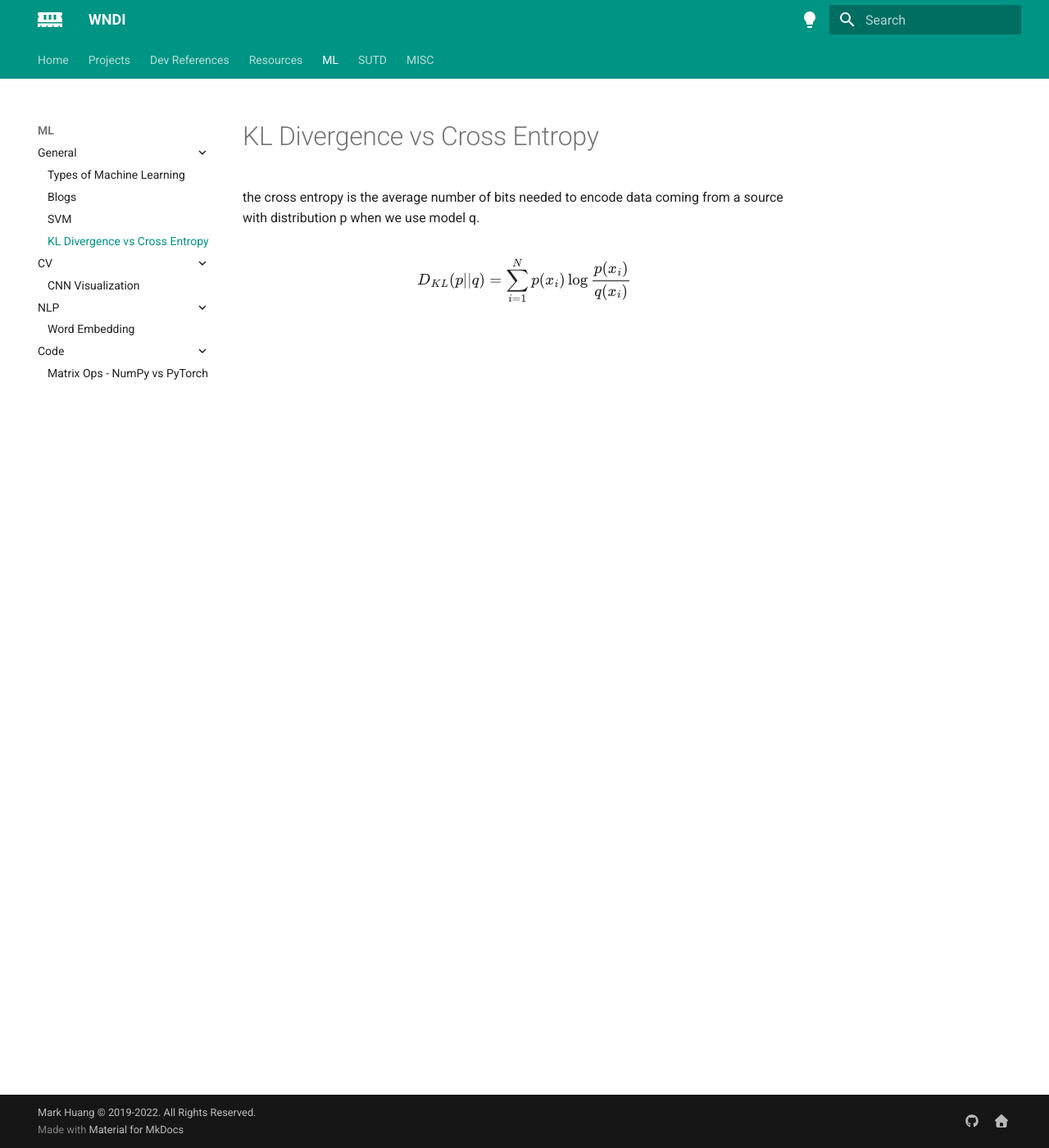
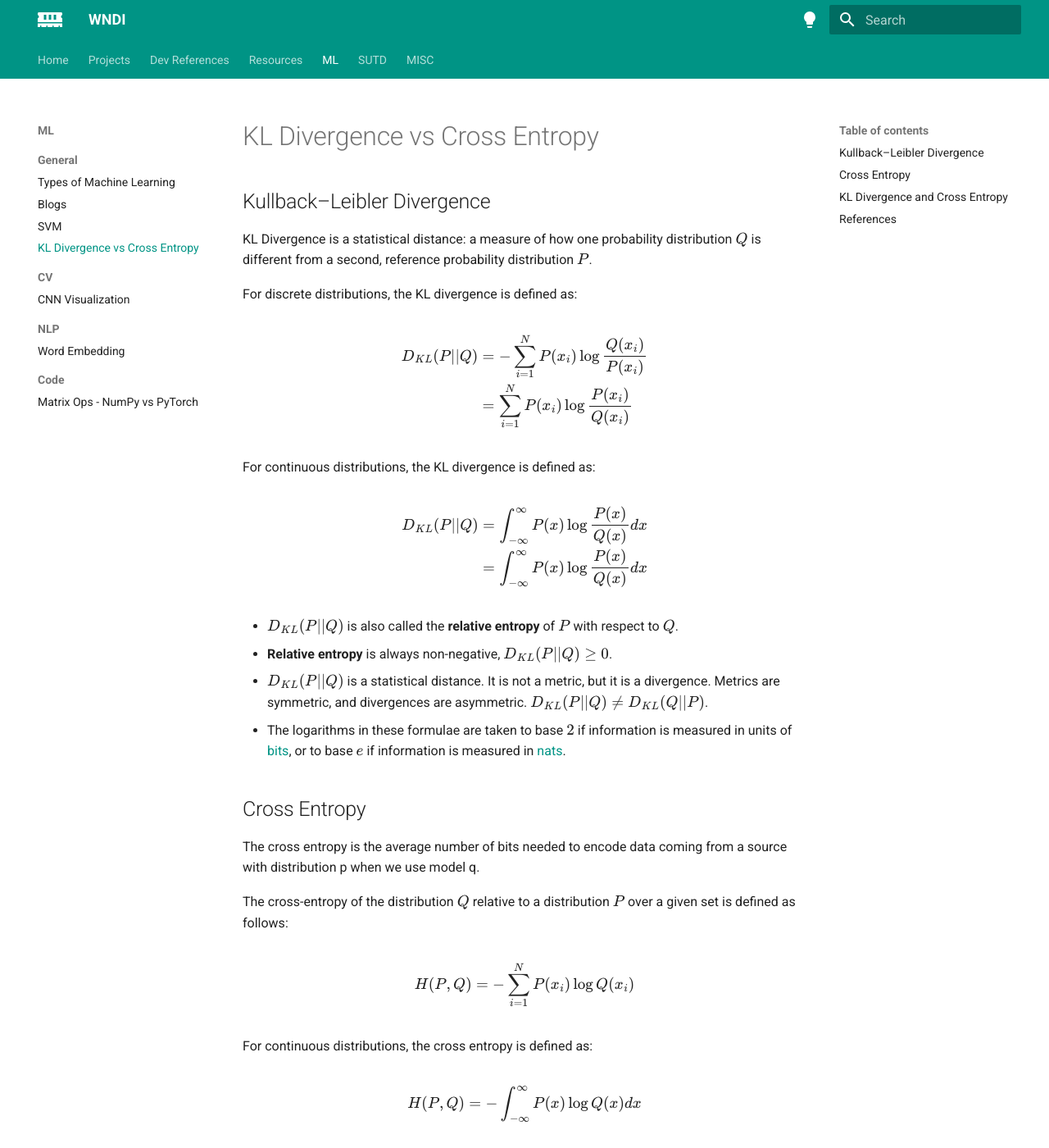
Before and after one commit to MarkHershey/docs, an MkDocs documentation site: the page built from docs/pages/ml/kl.md, in a window 1280 px wide and 1400 px high. Shown: the whole window at 82% size. Built offline with MkDocs 1.6.1 and Material for MkDocs 9.7.7, drawn with Linux system fonts in a browser that asks for light colours; some of the changed text lies outside the part shown.

Commit message:
Update kl.md

```diff
--- a/docs/pages/ml/kl.md
+++ b/docs/pages/ml/kl.md
@@ -1,7 +1,67 @@
 # KL Divergence vs Cross Entropy
 
-the cross entropy is the average number of bits needed to encode data coming from a source with distribution p when we use model q.
+
+## Kullback–Leibler Divergence
+
+KL Divergence is a statistical distance: a measure of how one probability distribution $Q$ is different from a second, reference probability distribution $P$.
+
+For discrete distributions, the KL divergence is defined as:
 
 $$
-D_{KL}(p||q) = \sum_{i=1}^{N} p(x_i) \log \frac{p(x_i)}{q(x_i)}
+\begin{equation}
+\begin{split}
+D_{KL}(P || Q)
+& = - \sum_{i=1}^{N} P(x_i) \log \frac{Q(x_i)}{P(x_i)} \\
+& = \sum_{i=1}^{N} P(x_i) \log \frac{P(x_i)}{Q(x_i)} \\
+\end{split}
+\end{equation}
 $$
+
+For continuous distributions, the KL divergence is defined as:
+
+$$
+\begin{equation}
+\begin{split}
+D_{KL}(P || Q)
+& = \int_{-\infty}^{\infty} P(x) \log \frac{P(x)}{Q(x)} dx \\
+& = \int_{-\infty}^{\infty} P(x) \log \frac{P(x)}{Q(x)} dx \\
+\end{split}
+\end{equation}
+$$
+
+- $D_{KL}(P || Q)$ is also called the __relative entropy__ of $P$ with respect to $Q$.
+- __Relative entropy__ is always non-negative, $D_{KL}(P || Q) \geq 0$.
+- $D_{KL}(P || Q)$ is a statistical distance. It is not a metric, but it is a divergence. Metrics are symmetric, and divergences are asymmetric. $D_{KL}(P || Q) \neq D_{KL}(Q || P)$.
+- The logarithms in these formulae are taken to base $2$ if information is measured in units of [bits](https://en.wikipedia.org/wiki/Bit), or to base $e$ if information is measured in [nats](https://en.wikipedia.org/wiki/Nat_(unit)).
+
+## Cross Entropy
+
+The cross entropy is the average number of bits needed to encode data coming from a source with distribution p when we use model q.
+
+The cross-entropy of the distribution $Q$ relative to a distribution $P$ over a given set is defined as follows:
+
+$$
+H(P, Q) = - \sum_{i=1}^{N} P(x_i) \log Q(x_i)
+$$
+
+For continuous distributions, the cross entropy is defined as:
+
+$$
+H(P, Q) = - \int_{-\infty}^{\infty} P(x) \log Q(x) dx
+$$
+
+## KL Divergence and Cross Entropy
+
+$$
+D_{KL}(P || Q) + H(P) = H(P, Q)
+$$
+
+$$
+D_{KL}(P || Q) = H(P, Q) -  H(P)
+$$
+
+## References
+
+- [Wikipedia - Mutual Information](https://en.wikipedia.org/wiki/Mutual_information)
+- [Wikipedia - Kullback–Leibler divergence](https://en.wikipedia.org/wiki/Kullback%E2%80%93Leibler_divergence)
+- [Wikipedia - Cross entropy](https://en.wikipedia.org/wiki/Cross_entropy)
--- a/mkdocs.yml
+++ b/mkdocs.yml
@@ -60,6 +60,7 @@ theme:
         # - navigation.instant
         - navigation.tabs
         - navigation.expand
+        - navigation.sections
     palette:
         - scheme: default
           primary: teal
```
